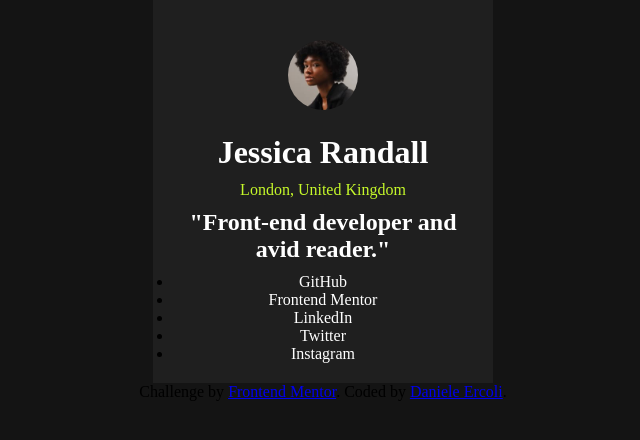
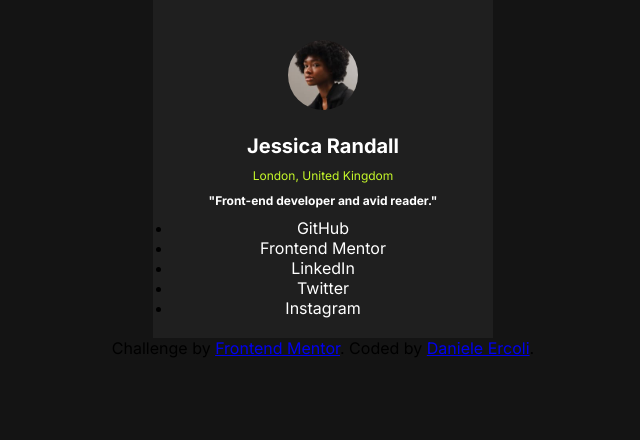
Before and after one commit to DanieleErcoli243/social-links-profile-main, a plain HTML site: page index.html in a window 1280 px wide. Shown: the whole page, without its empty margins (317-957 px from the left). Drawn offline with Linux system fonts and the light colour scheme.

Commit message:
imported font family and applied to the texts

```diff
--- a/css/style.css
+++ b/css/style.css
@@ -3,12 +3,23 @@
     padding: 0;
     box-sizing: border-box;
     text-align: center;
+    font-family: "Inter", sans serif;
 }
 
 body {
     background-color: hsl(0, 0%, 8%);
 }
 
+
+/* utili */
+
+.bigger-font {
+    font-size: 20px;
+}
+
+.smaller-font {
+    font-size: 12px;
+}
 
 
 /* container */
--- a/index.html
+++ b/index.html
@@ -9,6 +9,14 @@
   <link rel="icon" type="image/png" sizes="32x32" href="./assets/images/favicon-32x32.png">
 
   <title>Frontend Mentor | Social links profile</title>
+
+  <!-- font-family -->
+  <link rel="preconnect" href="https://fonts.googleapis.com">
+  <link rel="preconnect" href="https://fonts.gstatic.com" crossorigin>
+  <link
+    href="https://fonts.googleapis.com/css2?family=Inter:ital,opsz,wght@0,14..32,100..900;1,14..32,100..900&display=swap"
+    rel="stylesheet">
+
 
   <!-- css -->
   <link rel="stylesheet" href="css/style.css">
@@ -25,11 +33,11 @@
           <img src="assets/images/avatar-jessica.jpeg" alt="immagine di una donna di nome Jessica">
         </figure>
         <figcaption>
-          <h1>Jessica Randall</h1>
-          <address>London, United Kingdom</address>
+          <h1 class="bigger-font">Jessica Randall</h1>
+          <address class="smaller-font">London, United Kingdom</address>
         </figcaption>
 
-        <h2>"Front-end developer and avid reader."</h2>
+        <h2 class="smaller-font">"Front-end developer and avid reader."</h2>
         <ul>
           <li>
             <span>GitHub</span>
```
